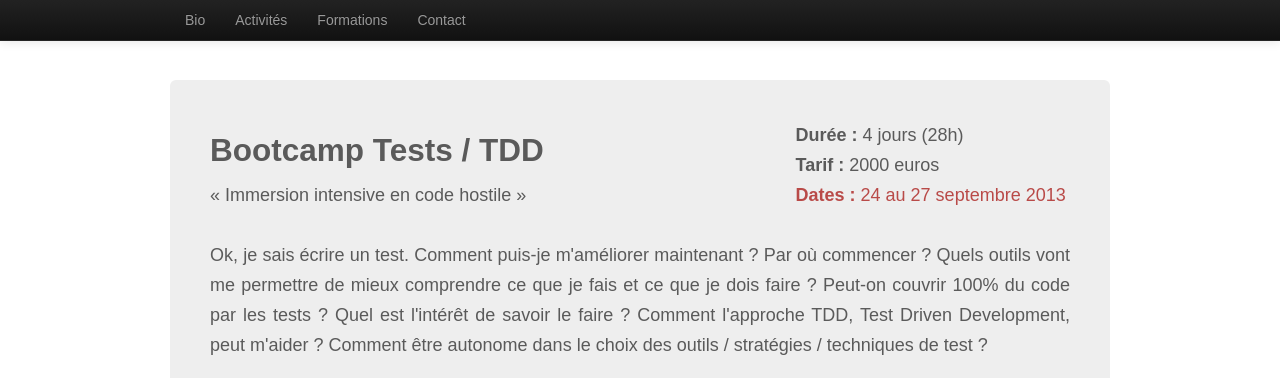
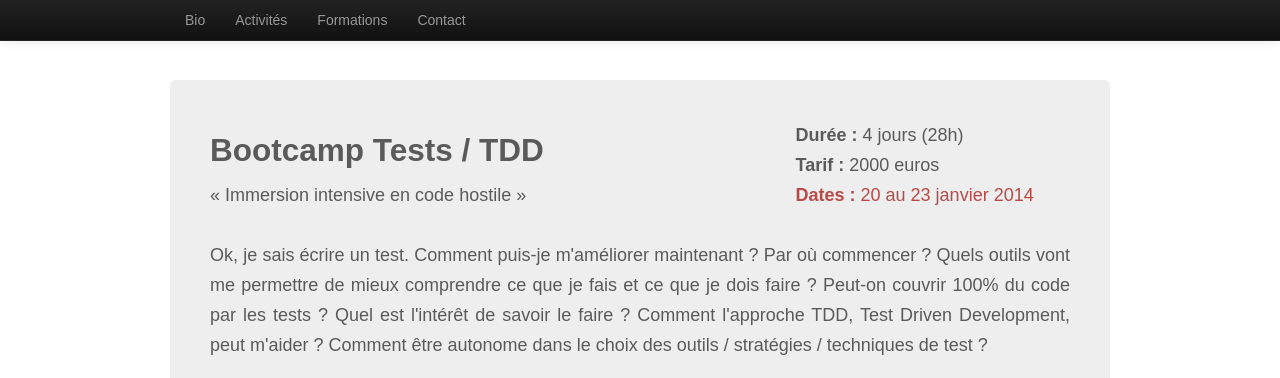
Before and after one commit to dgageot/retour1024, a Jekyll site: the page built from _posts/2013-04-06-tests-bootcamp.html, in a window 1280 px wide and 900 px high. Shown: the top 378 px of the window. Built offline with Jekyll 4.4.1, drawn with Linux system fonts in a browser that asks for light colours; comment, search, counter and statistics services are not loaded.

Commit message:
New dates

```diff
--- a/_posts/2013-04-06-tests-bootcamp.html
+++ b/_posts/2013-04-06-tests-bootcamp.html
@@ -14,7 +14,7 @@ summary: Ok, je sais écrire un test. Comment puis-je m'améliorer maintenant ?
          Peut-on couvrir 100% du code par les tests ? Quel est l'intérêt de savoir le faire ?
          Comment l'approche TDD, Test Driven Development, peut m'aider ?
          Comment être autonome dans le choix des outils / stratégies / techniques de test ?
-date1:   24 au 27 septembre 2013
+date1:   20 au 23 janvier 2014
 ---
 
 <div class="well">
--- a/_posts/2013-04-07-tests-az.html
+++ b/_posts/2013-04-07-tests-az.html
@@ -17,6 +17,7 @@ summary: Que dois-je tester ? Comment dois-je tester ?
          Voici les questions que l'on me pose au jour le jour. Cette formation tente d'y répondre.
          Comment ? Le moins de slides possible, des interactions et de l'action plutôt que
          de la pure théorie.
+date1:   En intra-intreprise. Me contacter
 ---
 
 <div class="well">
--- a/formations.html
+++ b/formations.html
@@ -46,12 +46,6 @@ home: /
               </p>
             </div>
 
-            {% if post.eventbrite %}
-            <div>
-               <a href="{{post.eventbrite}}">S'inscrire maintenant sur Eventbrite</a>
-            </div>
-            {% endif %}
-
             <div class="text-right">
                <a href="{{post.url}}" class="btn btn-primary text-right">Plus de détails »</a>
             </div>
```
